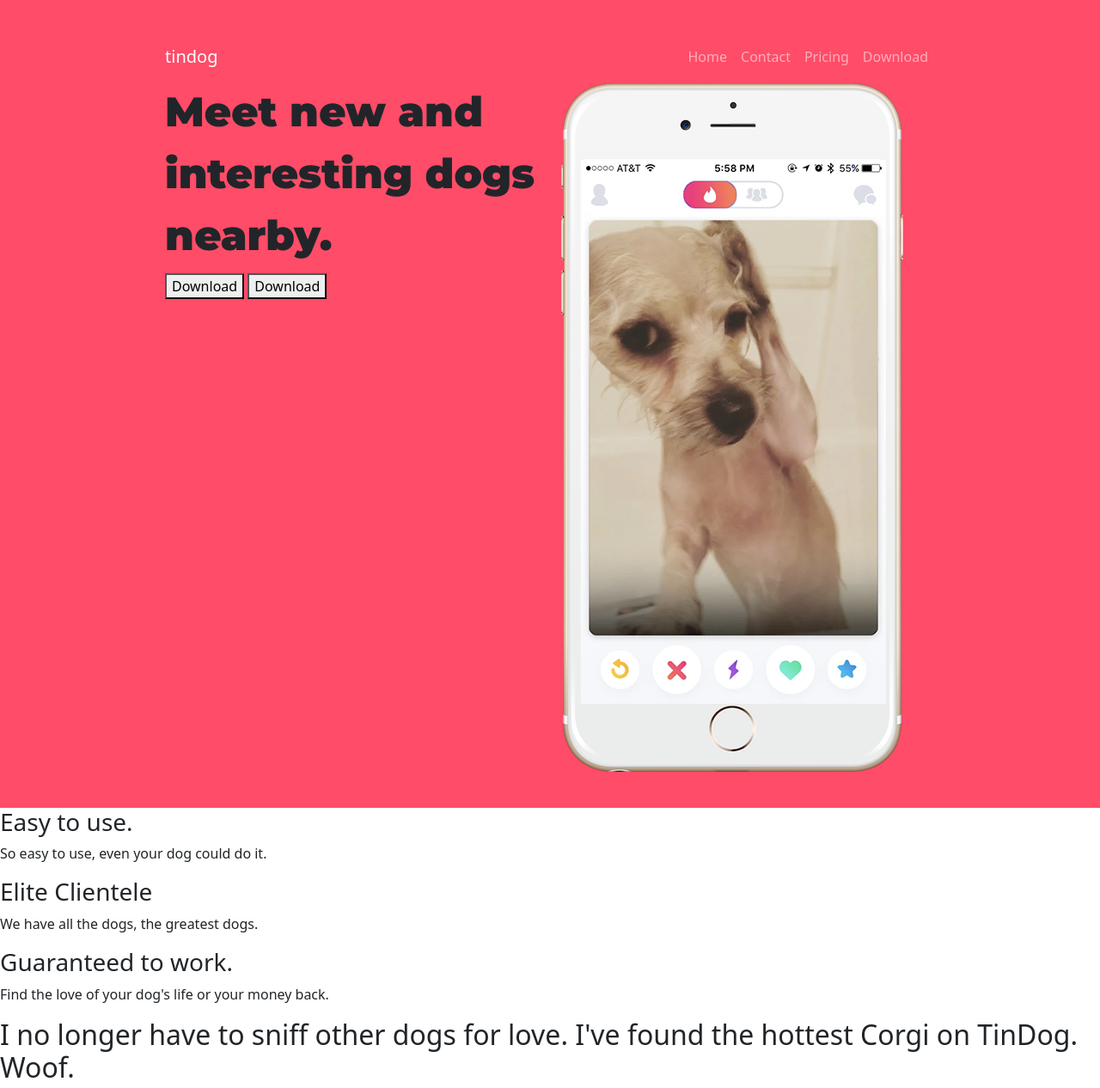
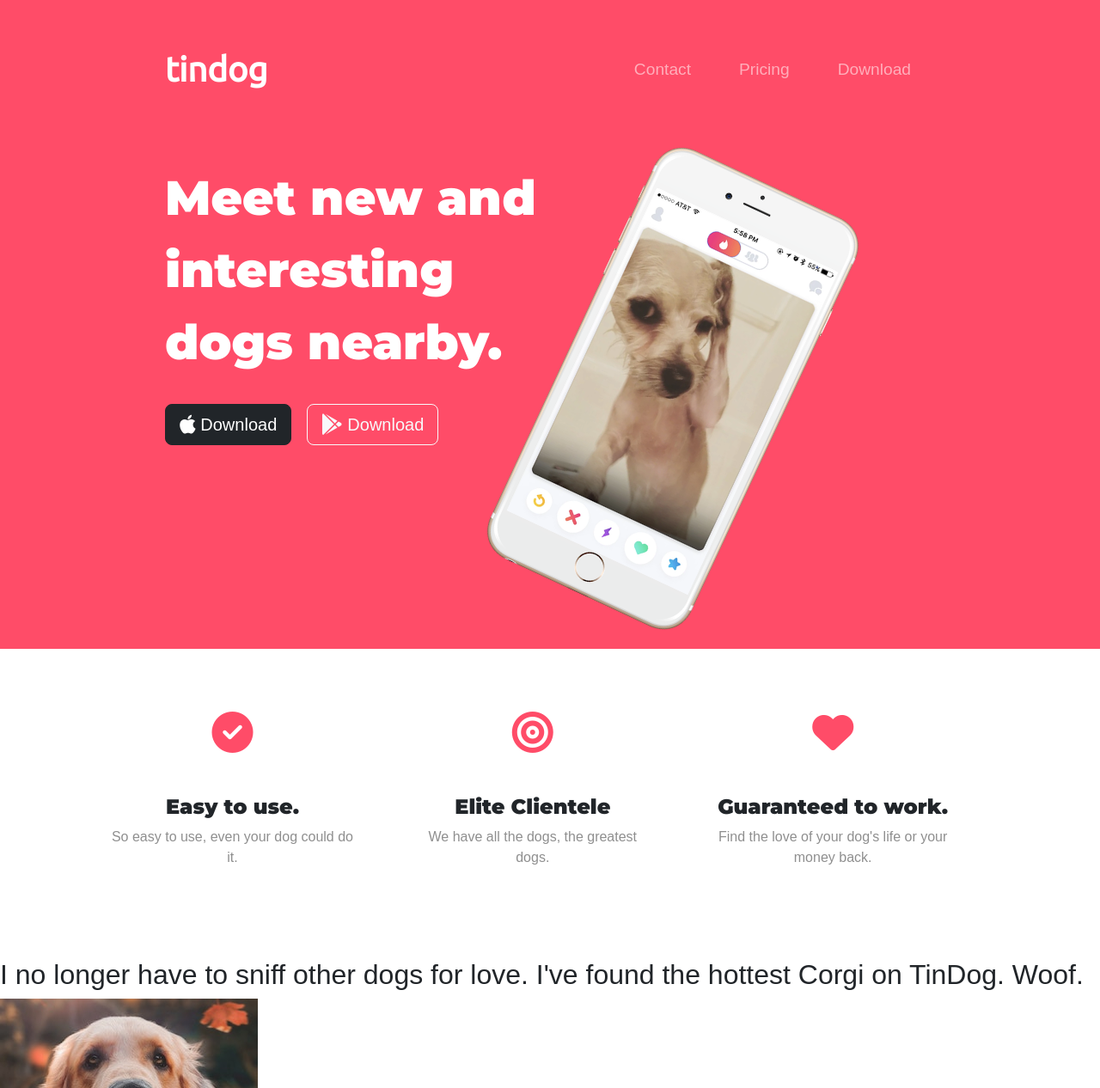
Before and after one commit to santu6969/Web-Deveopment, a plain HTML site: page TinDog-Start-master/index.html in a window 1280 px wide. Shown: the top 1266 px of the page at 86% size. Drawn offline with nearby package versions, Linux system fonts and the light colour scheme.

Commit message:
Bootstrap

```diff
--- a/TinDog-Start-master/css/styles.css
+++ b/TinDog-Start-master/css/styles.css
@@ -1,7 +1,10 @@
 h1{
     font-family: 'Montserrat', sans-serif;
-    font-size: 3rem;
+    font-size: 3.5rem;
     line-height: 1.5;
+}
+body{
+    font-family: 'Montserrat-black', sans-serif;;
 }
 
 .container-fluid{
@@ -10,4 +13,66 @@ h1{
 
 #title{
     background-color: #ff4c68;
+    color: white;
 }
+
+/* Navigation Bar */
+
+.navbar{
+    padding-bottom: 4.5rem;
+}
+
+.navbar-brand{
+    font-size: 2.5rem;
+    font-family: 'ubuntu';
+    font-weight: bold;
+}
+.navbar-item{
+    padding: 0 20px;
+}
+
+.nav-link{
+    font-size: 1.2rem;
+    /* margin-left: auto; */
+    /* margin-right: auto; */
+}
+
+/* Download Buttons */
+
+.download-btn{
+    margin: 5% 3% 5% 0;
+}
+
+
+.title-image {
+    width: 60%;
+    transform: rotate(25deg);
+}
+
+/* Features */
+
+#features{
+    line-height: 1.5;
+    padding: 7% 10%;
+}
+
+.feature-box{
+    text-align: center;
+    padding-right: 5%;
+    /* margin: 40px auto; */
+}
+
+.feature-headings{
+    /* line-height: 1; */
+    font-size: 1.5rem;
+    font-family: Montserrat;
+}
+
+.feature-icon{
+    font-size: 3rem;
+    padding-bottom: 25%;
+}
+
+.feature-description{
+    color: #8f8f8f;
+}
--- a/TinDog-Start-master/index.html
+++ b/TinDog-Start-master/index.html
@@ -4,14 +4,23 @@
 <head>
   <meta charset="utf-8">
   <title>TinDog</title>
+  <!-- font awesome -->
+  <script src="https://kit.fontawesome.com/0a15de171e.js" crossorigin="anonymous"></script>
+
+  <!-- Bootstrap -->
   <link href="https://cdn.jsdelivr.net/npm/bootstrap@5.3.0-alpha2/dist/css/bootstrap.min.css" rel="stylesheet" integrity="sha384-aFq/bzH65dt+w6FI2ooMVUpc+21e0SRygnTpmBvdBgSdnuTN7QbdgL+OapgHtvPp" crossorigin="anonymous">
   <script src="https://cdn.jsdelivr.net/npm/@popperjs/core@2.11.6/dist/umd/popper.min.js" integrity="sha384-oBqDVmMz9ATKxIep9tiCxS/Z9fNfEXiDAYTujMAeBAsjFuCZSmKbSSUnQlmh/jp3" crossorigin="anonymous"></script>
 <script src="https://cdn.jsdelivr.net/npm/bootstrap@5.3.0-alpha2/dist/js/bootstrap.min.js" integrity="sha384-heAjqF+bCxXpCWLa6Zhcp4fu20XoNIA98ecBC1YkdXhszjoejr5y9Q77hIrv8R9i" crossorigin="anonymous"></script>
+
+<!-- Google Fonts -->
 <link rel="preconnect" href="https://fonts.googleapis.com">
 <link rel="preconnect" href="https://fonts.gstatic.com" crossorigin>
 <link href="https://fonts.googleapis.com/css2?family=Montserrat:wght@900&family=Ubuntu&display=swap" rel="stylesheet">
-  <link rel="stylesheet" href="css/styles.css">
+
+<!-- Style Sheet -->
+<link rel="stylesheet" href="css/styles.css">
 </head>
+
 <body>
 
   <!-- Nav bar -->
@@ -27,11 +36,11 @@
         </button>
         <div class="collapse navbar-collapse" id="navbarTogglerDemo01">
           <ul class="navbar-nav ms-auto">
+            <!-- <li class=navbar-item>
+              <a class=nav-link href="">Home</a>
+            </li> -->
             <li class=navbar-item>
-              <a class=nav-link href="">Home</a>
-            </li>
-            <li class=navbar-item>
-              <a class=nav-link href=""> Contact </a>
+              <a class="nav-link" href=""> Contact </a>
             </li>
             <li class=navbar-item>
               <a class=nav-link href="">Pricing</a>
@@ -51,11 +60,11 @@
       <div class="row">
         <div class="col-lg-6">
           <h1>Meet new and interesting dogs nearby.</h1>
-          <button type="button">Download</button>
-          <button type="button">Download</button>
+          <button type="button" class="btn btn-dark btn-lg download-btn"><i class="fa-brands fa-apple fa-lg"></i> Download </button>
+          <button type="button" class="btn btn-outline-light btn-lg"><i class="fa-brands fa-google-play fa-lg"></i> Download </button>
         </div>
         <div class="col-lg-6">
-          <img src="images/iphone6.png" alt="iphone-mockup">
+          <img class="title-image" src="images/iphone6.png" alt="iphone-mockup">
         </div>
       </div>
     </div>
@@ -64,24 +73,36 @@
 
   <!-- Features -->
   <section id="features">
+<div class="row">
 
-    <h3>Easy to use.</h3>
-    <p>So easy to use, even your dog could do it.</p>
+  <div class="col-lg-4 col-sm-12 feature-box">
+    <i class="fa-solid fa-circle-check fa-2xl fa-fade feature-icon" style="color: #ff4c68;"></i>
+    <h3 class="feature-headings"> Easy to use.</h3>
+    <p class="feature-description">So easy to use, even your dog could do it.</p>
+  </div>
 
-    <h3>Elite Clientele</h3>
-    <p>We have all the dogs, the greatest dogs.</p>
+  <div class="col-lg-4 col-sm-12 feature-box">
+    <i class="fa-solid fa-bullseye fa-2xl fa-fade feature-icon" style="color: #ff4c68;"></i>
+    <h3 class="feature-headings">Elite Clientele</h3>
+    <p class="feature-description">We have all the dogs, the greatest dogs.</p>
+  </div>
 
-    <h3>Guaranteed to work.</h3>
-    <p>Find the love of your dog's life or your money back.</p>
+  <div class="col-lg-4 col-sm-12 feature-box">
+    <i class="fa-solid fa-heart fa-2xl fa-fade feature-icon" style="color: #ff4c68;"></i>
+    <h3 class="feature-headings"> Guaranteed to work.</h3>
+    <p class="feature-description">Find the love of your dog's life or your money back.</p>
+  </div>
 
-  </section>
+</div>
+
+</section>
 
 
-  <!-- Testimonials -->
+<!-- Testimonials -->
 
-  <section id="testimonials">
+<section id="testimonials">
 
-    <h2>I no longer have to sniff other dogs for love. I've found the hottest Corgi on TinDog. Woof.</h2>
+  <h2>I no longer have to sniff other dogs for love. I've found the hottest Corgi on TinDog. Woof.</h2>
     <img src="images/dog-img.jpg" alt="dog-profile">
     <em>Pebbles, New York</em>
 
```
